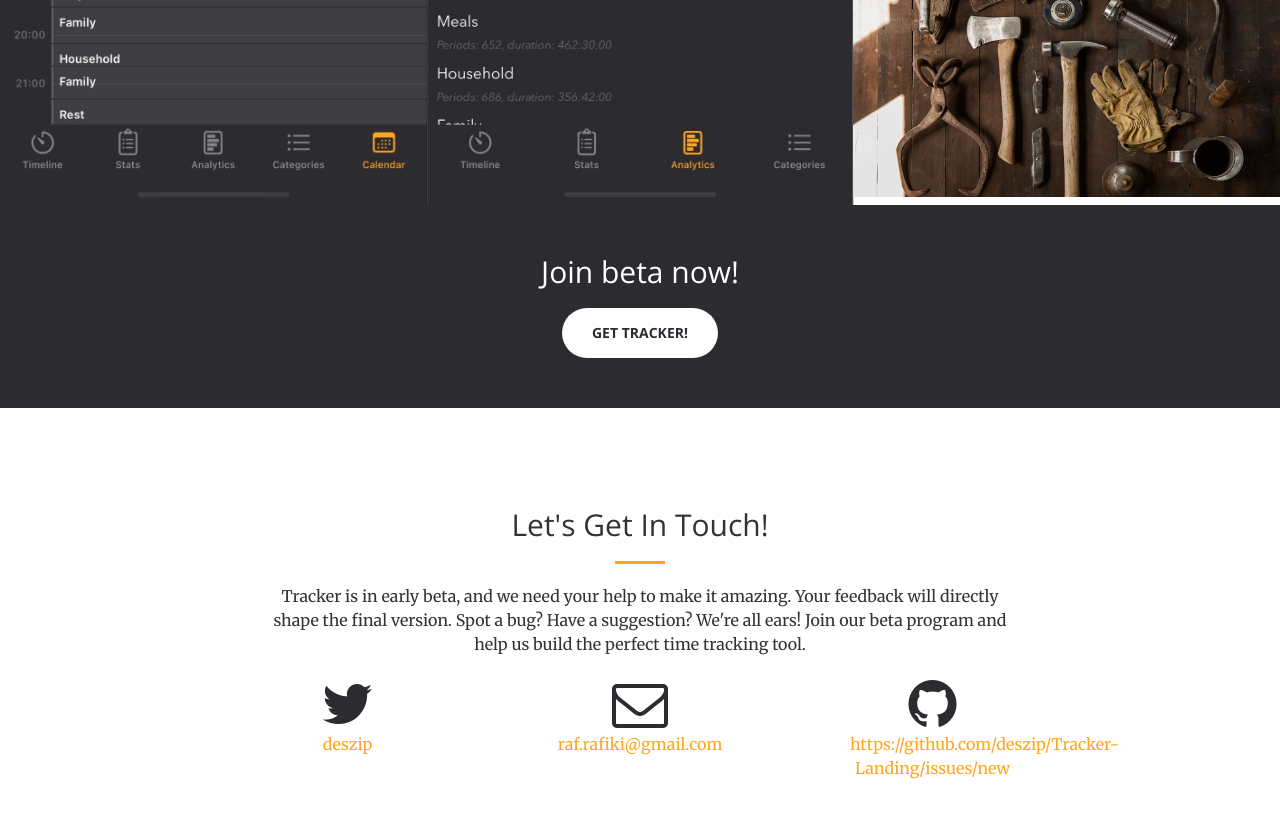
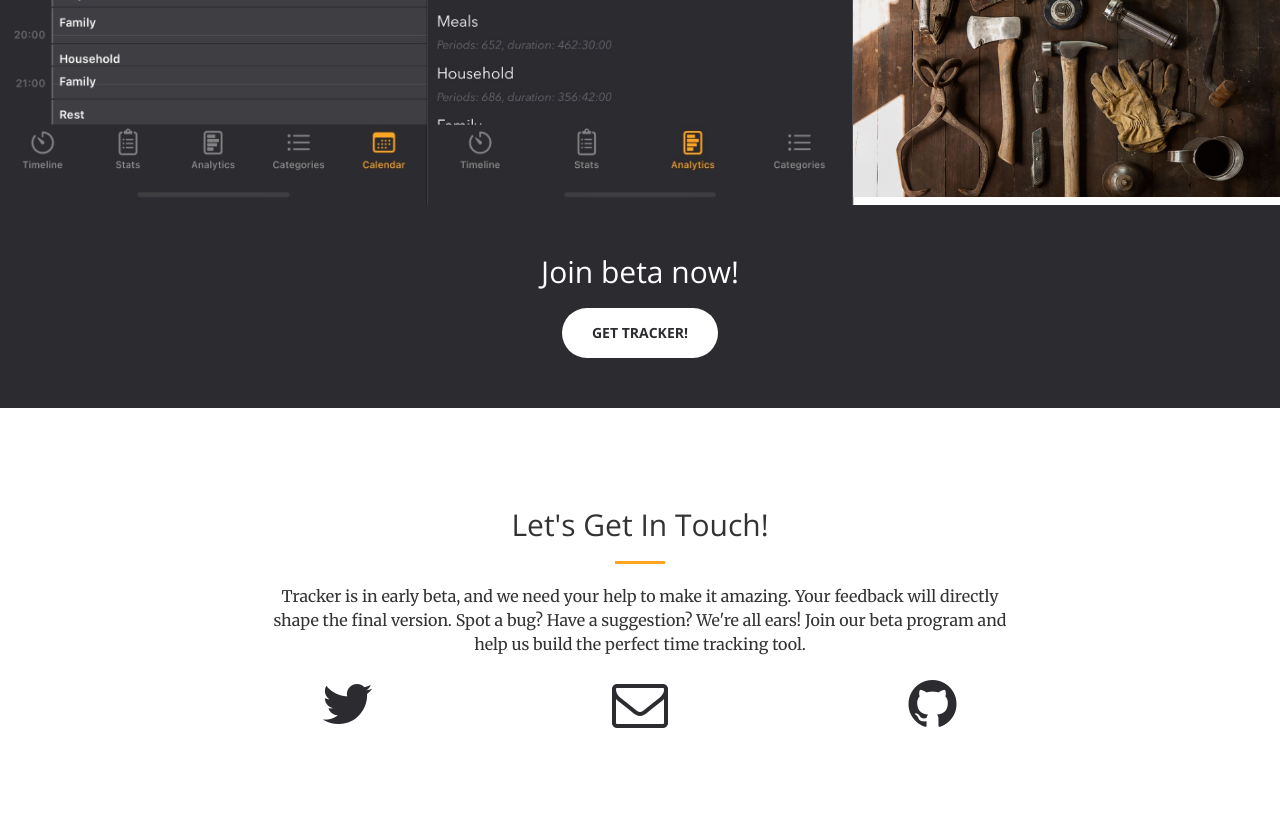
Before and after one commit to deszip/Tracker-Landing, a Jekyll site: the page built from index.html, in a window 1280 px wide and 900 px high, scrolled down 2529 px. Shown: the top 818 px of the window. Built offline with Jekyll 4.4.1, drawn with Linux system fonts in a browser that asks for light colours.

Commit message:
Contacts

```diff
--- a/_includes/contact.html
+++ b/_includes/contact.html
@@ -9,19 +9,19 @@
         <div class="col-lg-2 col-lg-offset-2 text-center">
             <a href="https://twitter.com/{{ site.twitter_username }}">
                 <i class="fa fa-twitter fa-3x wow bounceIn" data-wow-delay=".1s"></i>
-                <p>{{ site.twitter_username }}</p>
+                <!-- <p>{{ site.twitter_username }}</p> -->
             </a>
         </div>
         <div class="col-lg-2 col-lg-offset-1 text-center">
             <a href="mailto:{{ site.email }}">
             <i class="fa fa-envelope-o fa-3x wow bounceIn" data-wow-delay=".1s"></i>
-                <p>{{ site.email }}</p>
+                <!-- <p>{{ site.email }}</p> -->
             </a>
         </div>
         <div class="col-lg-2 col-lg-offset-1 text-center">
-            <a href="https://github.com/{{ site.github_username }}">
+            <a href="{{ site.new_issue_url }}">
             <i class="fa fa-github fa-3x wow bounceIn" data-wow-delay=".1s"></i>
-                <p>{{ site.new_issue_url }}</p>
+                <!-- <p>{{ site.new_issue_url }}</p> -->
             </a>
         </div>
 
```
